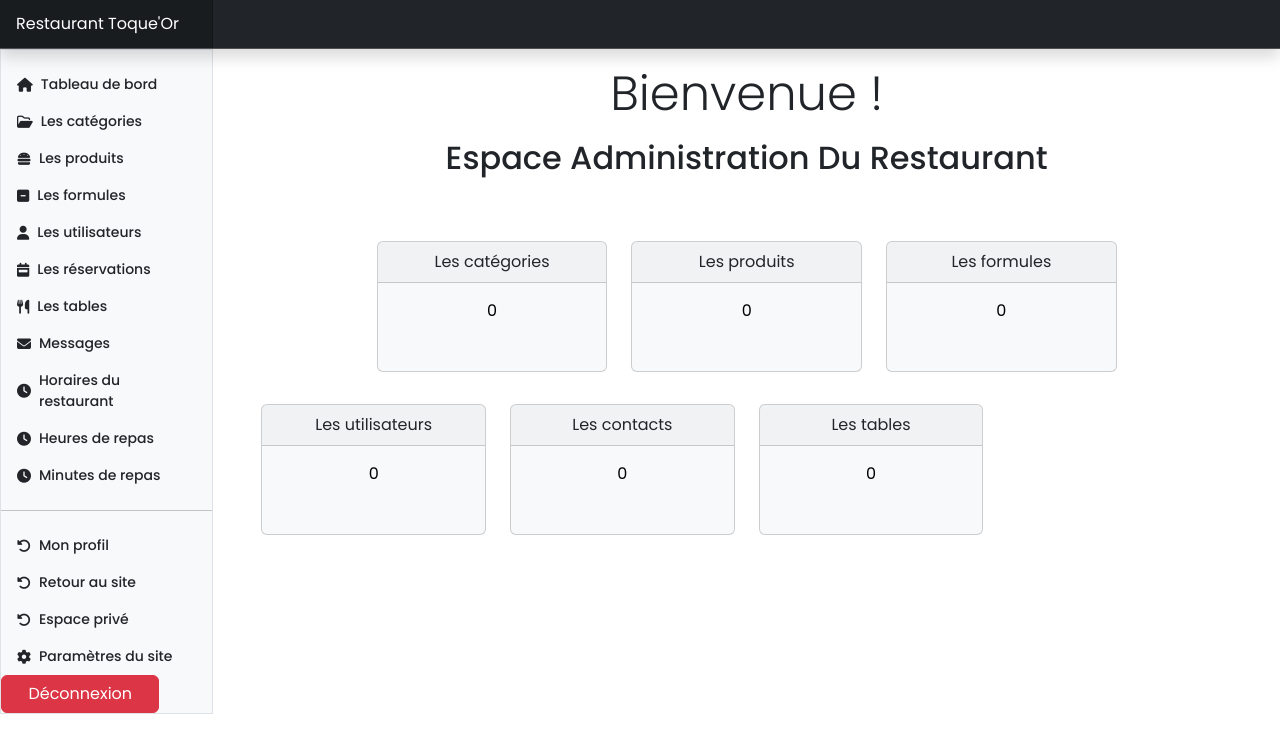
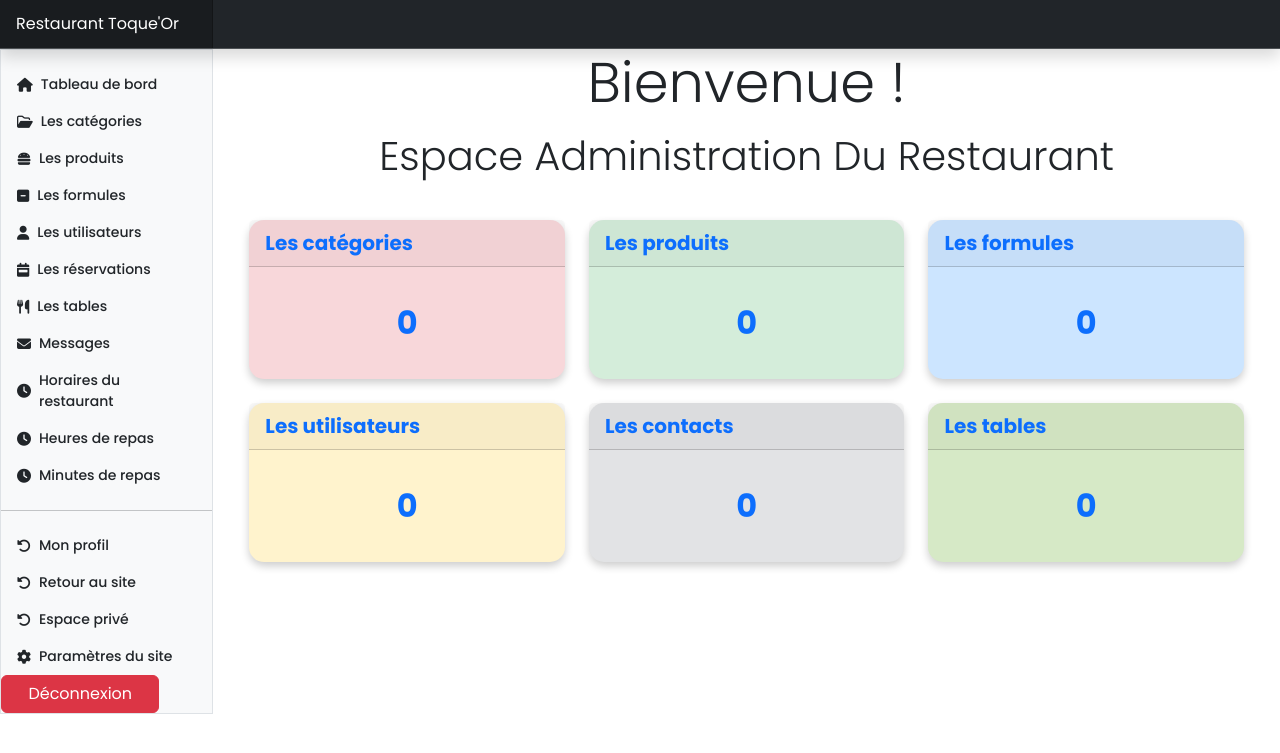
Before and after one commit to Mamadousid/symfony_project, a Symfony app: template templates/pages/admin/home/index.html.twig in a window 1280 px wide. Shown: the top 753 px of the page. Run offline with Twig, Linux system fonts and the light colour scheme; the template is opened without the code that fills it, so the values that code supplies are empty; some libraries are stand-ins or nearby versions; some web fonts are replaced.

Commit message:
sprint4-ticket5-feat: ajout de finition

```diff
--- a/templates/pages/admin/home/index.html.twig
+++ b/templates/pages/admin/home/index.html.twig
@@ -5,69 +5,136 @@
 {% block description %}Accueil{% endblock %}
 
 {% block main %}
-    <h1 class="text-center my-3 display-5">Bienvenue !</h1>
-    <h2 class="text-center">Espace Administration Du Restaurant {{app.user.firstName}} {{app.user.lastName}}</h2>
-    <div class="container my-5 text-center ">
-        <div class="row justify-content-center">
-            <div class="col-md-3 d-flex justify-content-center align-items-center my-3">
-                <div class="card text-bg-light my-3 w-100 h-100">
-                    <a class="text-decoration-none text-dark" href="{{path('admin_category_index')}}">
+    <style>
+        .dashboard-header {
+            margin-bottom: 40px;
+        }
+
+        .card {
+            border: none;
+            border-radius: 15px;
+            box-shadow: 0 4px 8px rgba(0, 0, 0, 0.2);
+            transition: all 0.3s ease;
+        }
+
+        .card:hover {
+            box-shadow: 0 8px 16px rgba(0, 0, 0, 0.3);
+            transform: translateY(-5px);
+        }
+
+        .card-header {
+            font-size: 1.25rem;
+            font-weight: bold;
+        }
+
+        .card-body {
+            text-align: center;
+            padding: 2rem;
+        }
+
+        .card-text {
+            font-size: 2rem;
+            font-weight: bold;
+        }
+
+        .card.bg-category {
+            background-color: #f8d7da; /* Bootstrap light red */
+        }
+
+        .card.bg-product {
+            background-color: #d4edda; /* Bootstrap light green */
+        }
+
+        .card.bg-formula {
+            background-color: #cce5ff; /* Bootstrap light blue */
+        }
+
+        .card.bg-user {
+            background-color: #fff3cd; /* Bootstrap light yellow */
+        }
+
+        .card.bg-contact {
+            background-color: #e2e3e5; /* Bootstrap light grey */
+        }
+
+        .card.bg-table {
+            background-color: #d6e9c6; /* Bootstrap light greenish */
+        }
+
+        .card-header a {
+            text-decoration: none;
+            color: #000;
+        }
+
+        .card-header a:hover {
+            color: #0056b3; /* Bootstrap primary color */
+        }
+    </style>
+
+    <div class="container">
+        <div class="dashboard-header text-center">
+            <h1 class="display-4 mb-3">Bienvenue !</h1>
+            <h2 class="display-6">Espace Administration Du Restaurant {{ app.user.firstName }} {{ app.user.lastName }}</h2>
+        </div>
+        <div class="row">
+            <div class="col-md-4 mb-4">
+                <div class="card bg-category text-dark">
+                    <a href="{{ path('admin_category_index') }}" class="text-decoration-none">
                         <div class="card-header">Les catégories</div>
+                        <div class="card-body">
+                            <p class="card-text">{{ categories|length }}</p>
+                        </div>
                     </a>
-                    <div class="card-body">
-                        <p class="card-text">{{categories|length}}</p>
-                    </div>
                 </div>
             </div>
-            <div class="col-md-3 d-flex justify-content-center align-items-center my-3">
-                <div class="card text-bg-light my-3 w-100 h-100">
-                    <a class="text-decoration-none text-dark" href="{{path('admin_product_index')}}">
+            <div class="col-md-4 mb-4">
+                <div class="card bg-product text-dark">
+                    <a href="{{ path('admin_product_index') }}" class="text-decoration-none">
                         <div class="card-header">Les produits</div>
+                        <div class="card-body">
+                            <p class="card-text">{{ products|length }}</p>
+                        </div>
                     </a>
-                    <div class="card-body">
-                        <p class="card-text">{{products|length}}</p>
-                    </div>
                 </div>
             </div>
-            <div class="col-md-3 d-flex justify-content-center align-items-center my-3">
-                <div class="card text-bg-light my-3 w-100 h-100">
-                    <a class="text-decoration-none text-dark" href="{{path('admin_formule_index')}}">
+            <div class="col-md-4 mb-4">
+                <div class="card bg-formula text-dark">
+                    <a href="{{ path('admin_formule_index') }}" class="text-decoration-none">
                         <div class="card-header">Les formules</div>
+                        <div class="card-body">
+                            <p class="card-text">{{ formules|length }}</p>
+                        </div>
                     </a>
-                    <div class="card-body">
-                        <p class="card-text">{{formules|length}}</p>
-                    </div>
                 </div>
             </div>
-        <div class="row">
-            <div class="col-md-3 d-flex justify-content-center align-items-center my-3">
-                <div class="card text-bg-light my-3 w-100 h-100">
-                    <a class="text-decoration-none text-dark" href="{{path('admin_user_index')}}">
+            <div class="col-md-4 mb-4">
+                <div class="card bg-user text-dark">
+                    <a href="{{ path('admin_user_index') }}" class="text-decoration-none">
                         <div class="card-header">Les utilisateurs</div>
+                        <div class="card-body">
+                            <p class="card-text">{{ users|length }}</p>
+                        </div>
                     </a>
-                    <div class="card-body">
-                        <p class="card-text">{{users|length}}</p>
-                    </div>
                 </div>
             </div>
-            <div class="col-md-3 d-flex justify-content-center align-items-center my-3">
-                <div class="card text-bg-light my-3 w-100 h-100">
-                    <a class="text-decoration-none text-dark" href="{{path('admin_contact_index')}}">
+            <div class="col-md-4 mb-4">
+                <div class="card bg-contact text-dark">
+                    <a href="{{ path('admin_contact_index') }}" class="text-decoration-none">
                         <div class="card-header">Les contacts</div>
+                        <div class="card-body">
+                            <p class="card-text">{{ contacts|length }}</p>
+                        </div>
                     </a>
-                    <div class="card-body">
-                        <p class="card-text">{{contacts|length}}</p>
-                    </div>
                 </div>
             </div>
-           <div class="col-md-3 d-flex justify-content-center align-items-center my-3">
-                <div class="card text-bg-light my-3 w-100 h-100">
-                    <a class="text-decoration-none text-dark" href="{{path('admin_table_index')}}">
+            <div class="col-md-4 mb-4">
+                <div class="card bg-table text-dark">
+                    <a href="{{ path('admin_table_index') }}" class="text-decoration-none">
                         <div class="card-header">Les tables</div>
+                        <div class="card-body">
+                            <p class="card-text">{{ tables|length }}</p>
+                        </div>
                     </a>
-                    <div class="card-body">
-                        <p class="card-text">{{tables|length}}</p>
-                    </div>
                 </div>
             </div>
         </div>
--- a/templates/pages/visitor/booking/create.html.twig
+++ b/templates/pages/visitor/booking/create.html.twig
@@ -15,7 +15,7 @@
 
                 {% include 'components/alert.html.twig' %}
 
-                <div class="card shadow-lg p-4 border-0 rounded">
+               <div class="card shadow-lg p-4 border-0 rounded" style="position: static;">
                     {{ form_start(form, {'attr': {'class': 'reservation-form'}}) }}
 
                     <div class="row mb-4">
--- a/templates/pages/visitor/main/index.html.twig
+++ b/templates/pages/visitor/main/index.html.twig
@@ -23,7 +23,7 @@
 
            <div class="row">
               <div class="col-md-12">
-         <div class="menu_bars accordion accordion-flush w-100" id="accordionFlushExample">
+         <div class="menu_bars accordion accordion-flush w-100 " id="accordionFlushExample">
   <div class="accordion-item">
     <h2 class="accordion-header" id="flush-headingOne">
       <button class="accordion-button collapsed" style="background-color: #000000; color: white" type="button" data-bs-toggle="collapse" data-bs-target="#flush-collapseOne" aria-expanded="false" aria-controls="flush-collapseOne">
```
Also changed, not shown: public/css/welcome.css (+5 -2 lines), templates/pages/user/bookings/index.html.twig (+7 -1 lines), templates/themes/base_user.html.twig (+5 -47 lines), templates/themes/base_visitor.html.twig (+39 -17 lines), templates/themes/base_admin.html.twig (line endings or trailing spaces).
